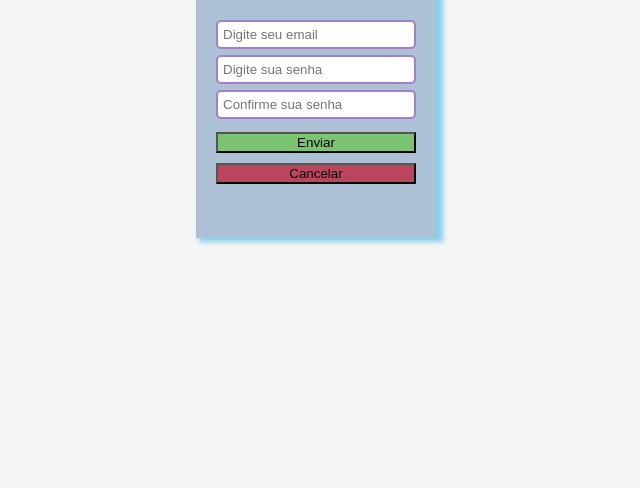
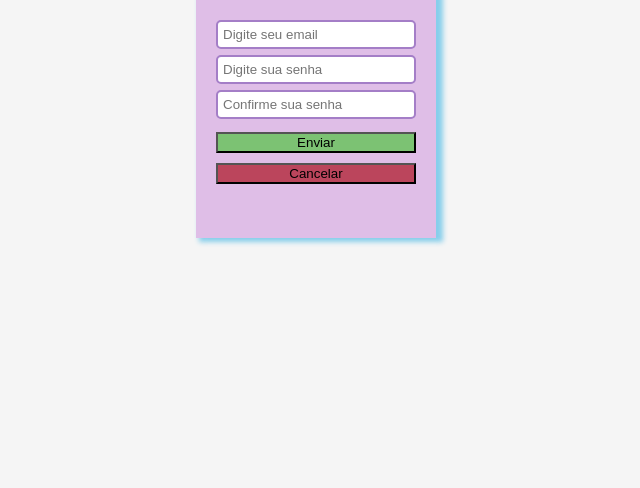
Before and after one commit to PeterTechDev/Formulario-o-retorno., a plain HTML site: page index.html in a window 1280 px wide. Shown: the part 312-800 px from the top of the page, without its empty margins (324-964 px from the left). Drawn offline with Linux system fonts and the light colour scheme.

Commit message:
add mais uma verificação

```diff
--- a/script.js
+++ b/script.js
@@ -92,3 +92,6 @@ sendButton.addEventListener('click', (event)=>{
 cancelButton.addEventListener('click', event => {
     event.preventDefault(confirm('Tem certeza que deseja resetar os dados inseridos ?'))
 })
+
+// verifica se os inputs preenchidos estão desativados
+document.body.addEventListener('mouseover', ()=> {desabilitarInputs} )
--- a/style.css
+++ b/style.css
@@ -4,7 +4,7 @@ body {
 }
 
 form {
-    background-color: #acc0d6;
+    background-color: #dfbee7;
     width: 200px;
     height: 320px;
     margin: 15% auto;
```
